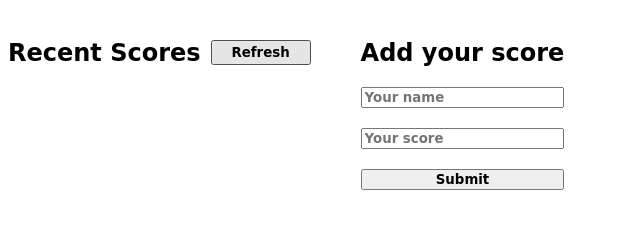
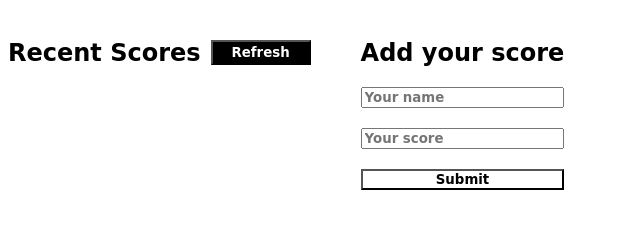
Before and after one commit to tafaramafemba/Leader_board, a website built with webpack: page src/index.html in a window 1280 px wide. In both pictures the pointer is over the button "Refresh". Shown: the part 62-290 px from the top of the page, without its empty margins (0-640 px from the left). Built offline with nearby package versions, Linux system fonts and the light colour scheme; no server answers.

Commit message:
button styling

```diff
--- a/src/style.css
+++ b/src/style.css
@@ -12,6 +12,13 @@
 .refresh {
   width: 100px;
   height: 25px;
+  background-color: #fff;
+}
+
+.refresh:hover {
+  background-color: #000;
+  color: #fff;
+  cursor: pointer;
 }
 
 .list {
@@ -42,3 +49,13 @@
   font-size: 10px;
   font-weight: bold;
 }
+
+#add {
+  background-color: #fff;
+}
+
+#add:hover {
+  background-color: #000;
+  color: #fff;
+  cursor: pointer;
+}
```
